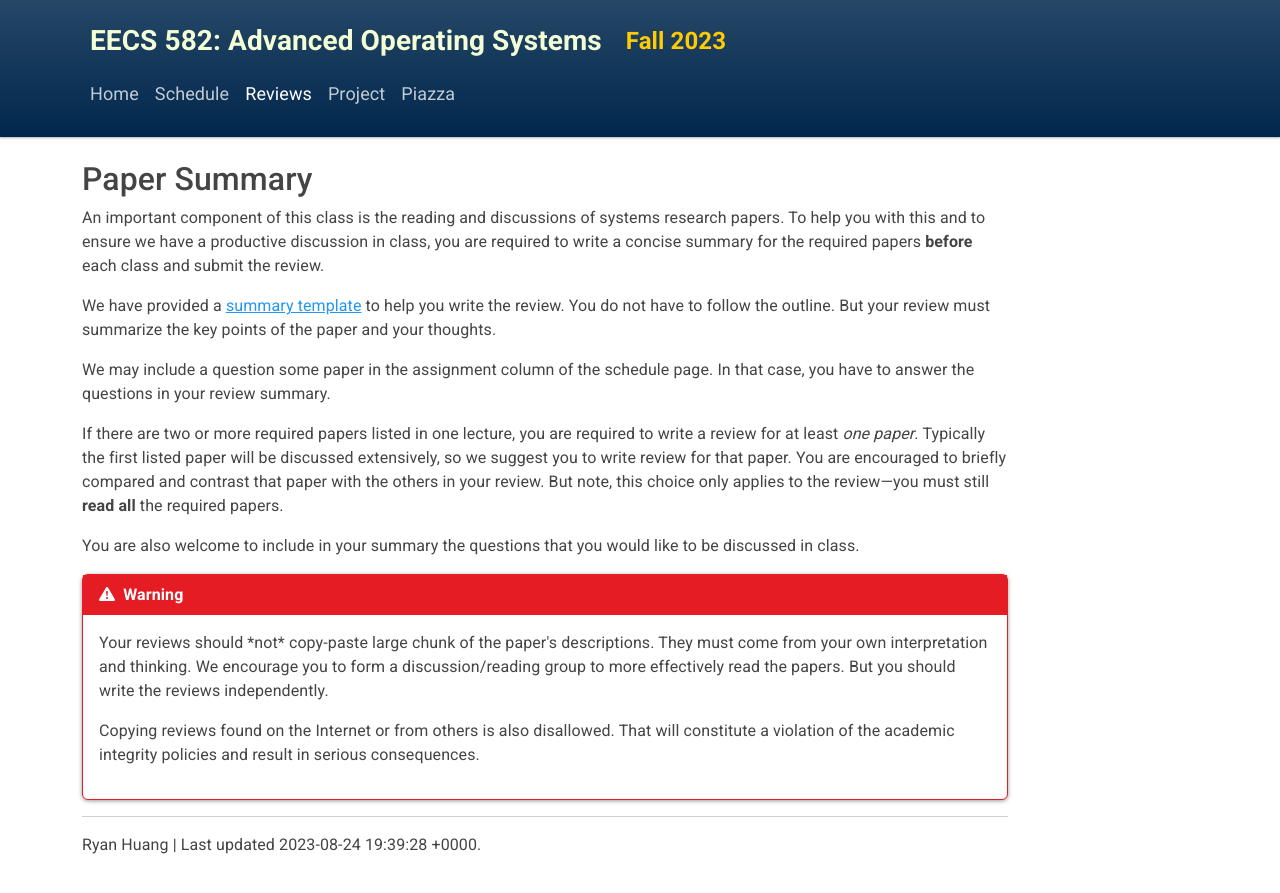
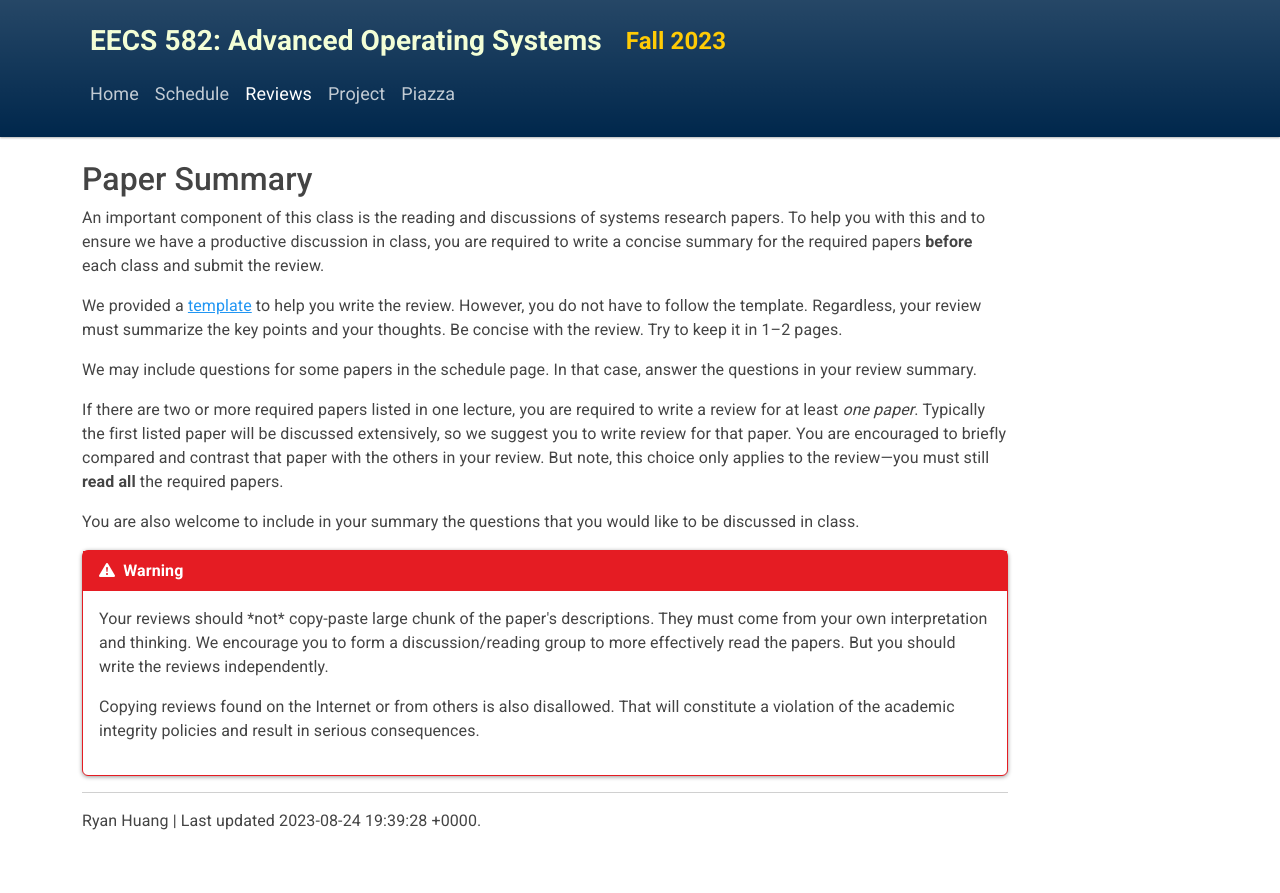
Before and after one commit to eecs582/eecs582.github.io, a Jekyll site: the page built from reviews.md, in a window 1280 px wide. Shown: the top 893 px of the page. Built offline with Jekyll 4.4.1, drawn with Linux system fonts in a browser that asks for light colours.

Commit message:
minor edits

```diff
--- a/_config.yml
+++ b/_config.yml
@@ -25,4 +25,4 @@ navigation:
   - title: Project
     url: /project.html
   - title: Piazza
-    url: '#'
+    url: https://piazza.com/umich/fall2023/eecs582
--- a/reviews.md
+++ b/reviews.md
@@ -10,12 +10,13 @@ we have a productive discussion in class, you are required to
 write a concise summary for the required papers <b>before</b>
 each class and submit the review.
 
-We have provided a [summary template](eecs582_review_summary.md)
-to help you write the review. You do not have to follow the outline. But your
-review must summarize the key points of the paper and your thoughts.
+We provided a [template](eecs582_review_summary.md) to help you write the
+review. However, you do not have to follow the template. Regardless, your
+review must summarize the key points and your thoughts. Be concise with the
+review. Try to keep it in 1--2 pages.
 
-We may include a question some paper in the assignment column of the schedule
-page. In that case, you have to answer the questions in your review summary.
+We may include questions for some papers in the schedule page. In that case,
+answer the questions in your review summary.
 
 If there are two or more required papers listed in one lecture, you are
 required to write a review for at least *one paper*. Typically the first listed
@@ -23,6 +24,7 @@ paper will be discussed extensively, so we suggest you to write review for that
 paper. You are encouraged to briefly compared and contrast that paper with the
 others in your review. But note, this choice only applies to the review---you
 must still **read all** the required papers.
+
 
 You are also welcome to include in your summary the questions that you would like to be
 discussed in class.
```
Also changed, not shown: project.md (+4 -6 lines).
